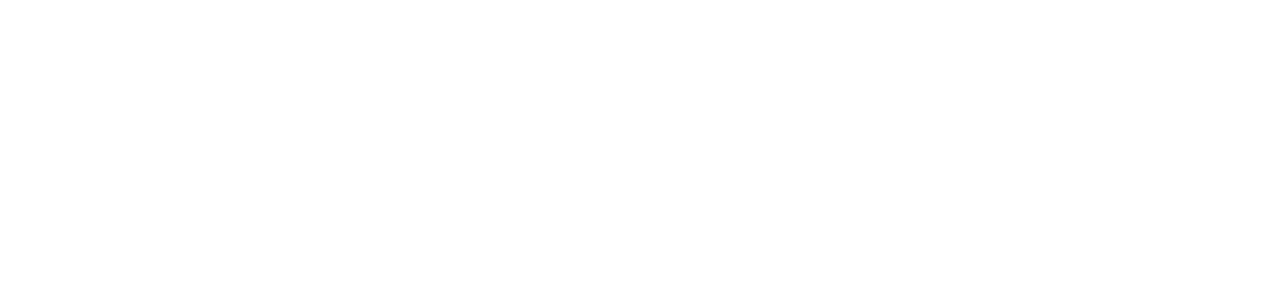
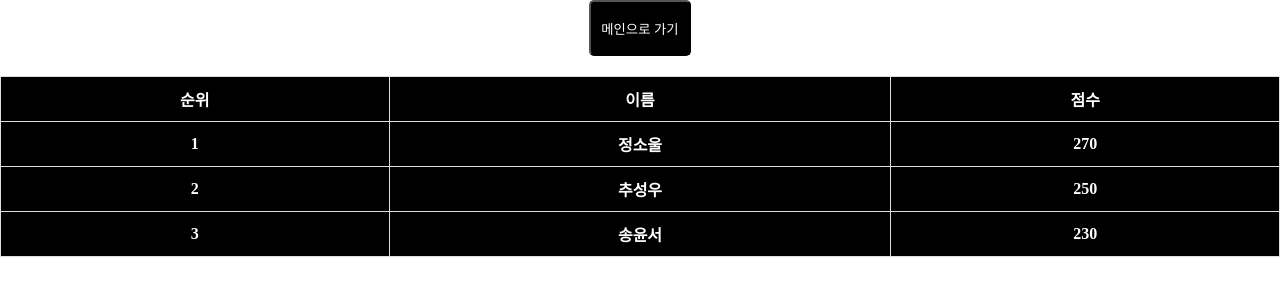
Before and after one commit to chooseongwoo/2023-BSSM, a React (Create React App) app: page /ranking in a window 1280 px wide. Shown: the top 300 px of the page. Built offline with nearby package versions, Linux system fonts and the light colour scheme.

Commit message:
add :: ranking 퍼블리싱

```diff
--- a/src/components/grade/index.jsx
+++ b/src/components/grade/index.jsx
@@ -23,7 +23,7 @@
       <div className="grade">
         <div className="left">
           <p className="grade-title">보통 교과 및 전문 교과 과목</p>
-          <table>
+          <table className="gradeTable">
             <tbody>
               {leftSubject.map((subject, index) => (
                 <tr key={index}>
@@ -45,7 +45,7 @@
         <div className="right">
           <div className="top">
             <p className="grade-title">진로 선택 과목</p>
-            <table>
+            <table className="gradeTable">
               <tbody>
                 {rightTopSubject.map((subject, index) => (
                   <tr key={index}>
@@ -68,7 +68,7 @@
           </div>
           <div className="bottom">
             <p className="grade-title">체육·예술 과목</p>
-            <table>
+            <table className="gradeTable">
               <tbody>
                 {rightBottomSubject.map((subject, index) => (
                   <tr key={index}>
--- a/src/components/grade/style.css
+++ b/src/components/grade/style.css
@@ -21,17 +21,17 @@
   font-weight: 600;
 }
 
-table {
+.gradeTable {
   width: 100%;
   border-collapse: collapse;
   margin-top: 1em;
 }
 
-td:first-child {
+.gradeTable td:first-child {
   width: 50%;
 }
 
-td:last-child {
+.gradeTable td:last-child {
   width: 50%;
 }
 
@@ -44,7 +44,7 @@
   text-align: center;
 }
 
-td {
+.gradeTable td {
   border: 1px solid black;
   padding: 0.5em;
   text-align: center;
--- a/src/components/header/index.jsx
+++ b/src/components/header/index.jsx
@@ -6,7 +6,9 @@
 const Header = ({ openLoginModal, openRegisterModal }) => {
   return (
     <div className="header">
-      <p className="title">SRS</p>
+      <Link to="/">
+        <p className="title">SRS</p>
+      </Link>
       <div className="path">
         <Link to="/ranking" style={{ textDecoration: "none" }}>
           <p>랭킹</p>
--- a/src/page/ranking/index.jsx
+++ b/src/page/ranking/index.jsx
@@ -1,11 +1,52 @@
-import React from 'react';
+import React from "react";
+import { Link } from "react-router-dom";
+
+import "./style.css";
 
 const Ranking = () => {
-    return (
-        <div className='ranking'>
+  const scoreRank = [
+    {
+      rank: 1,
+      name: "정소울",
+      score: 270,
+    },
+    {
+      rank: 2,
+      name: "추성우",
+      score: 250,
+    },
+    {
+      rank: 3,
+      name: "송윤서",
+      score: 230,
+    },
+  ];
 
-        </div>
-    );
+  return (
+    <div className="ranking">
+      <Link to="/">
+        <button className="toMain">메인으로 가기</button>
+      </Link>
+      <table className="rankTable">
+        <thead>
+          <tr>
+            <th>순위</th>
+            <th>이름</th>
+            <th>점수</th>
+          </tr>
+        </thead>
+        <tbody>
+          {scoreRank.map((item) => (
+            <tr key={item.rank}>
+              <td>{item.rank}</td>
+              <td>{item.name}</td>
+              <td>{item.score}</td>
+            </tr>
+          ))}
+        </tbody>
+      </table>
+    </div>
+  );
 };
 
 export default Ranking;
--- a/src/page/ranking/style.css
+++ b/src/page/ranking/style.css
@@ -0,0 +1,30 @@
+.ranking {
+  display: flex;
+  flex-direction: column;
+  align-items: center;
+}
+
+.toMain {
+  width: 8vw;
+  height: 7vh;
+  background-color: black;
+  border-radius: 5px;
+  color: white;
+  cursor: pointer;
+}
+
+.rankTable {
+  width: 100%;
+  border-collapse: collapse;
+  margin-top: 20px;
+    background-color: black;
+}
+
+.rankTable th,
+.rankTable td {
+  border: 1px solid #ddd;
+  padding: 10px;
+  font-weight: 600;
+  text-align: center;
+  color: white;
+}
```
